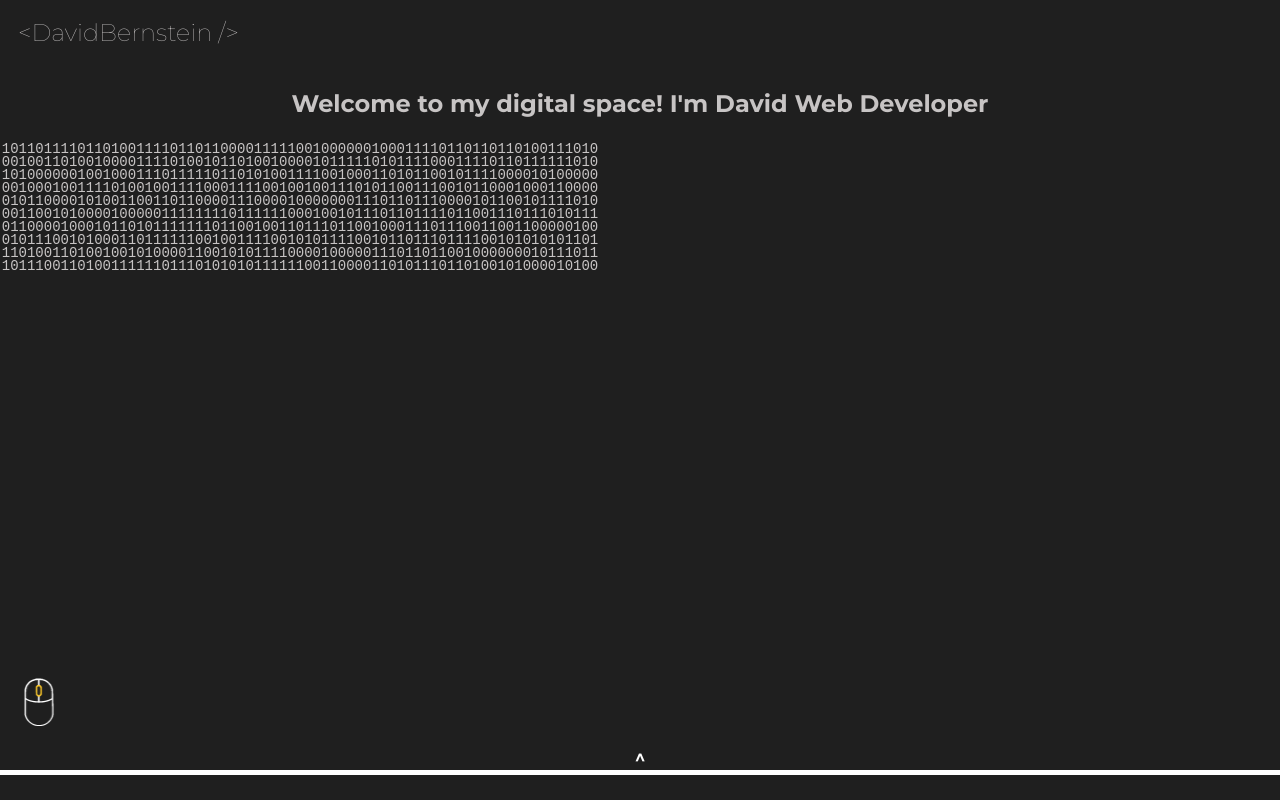
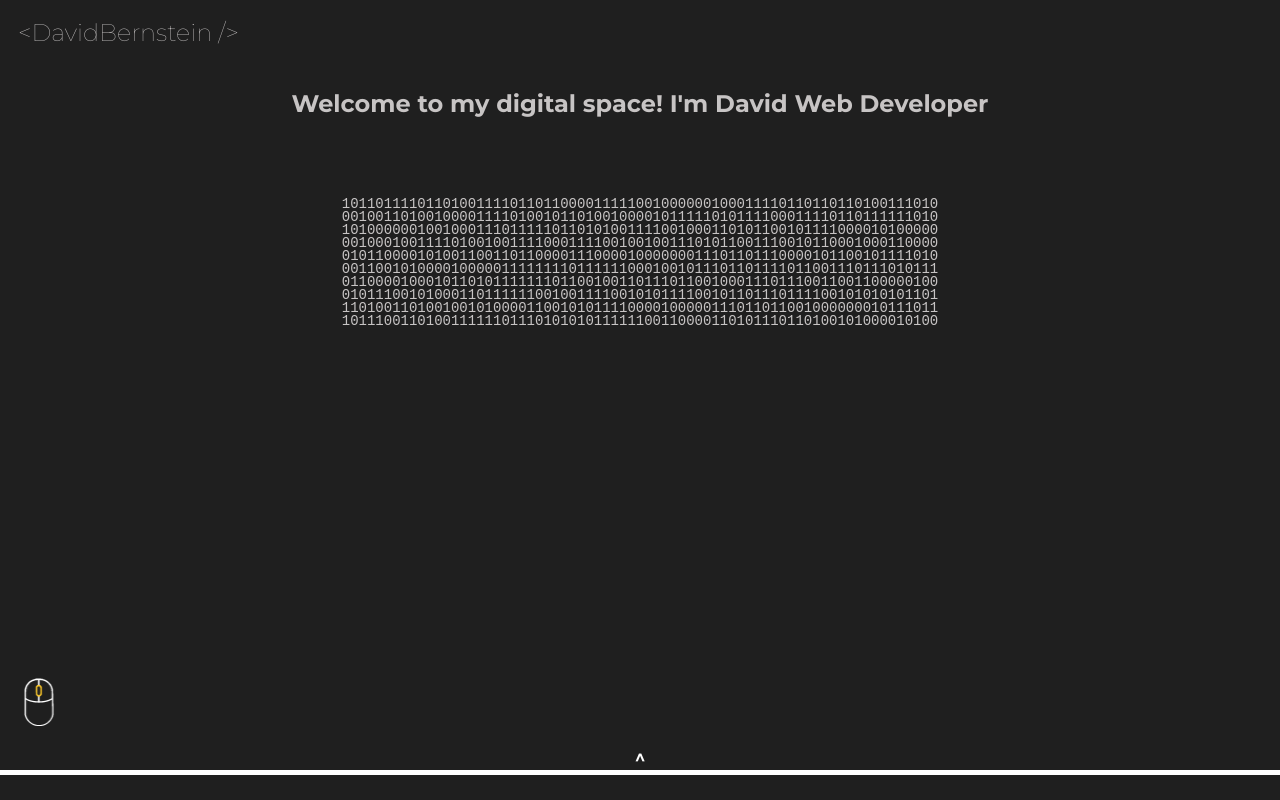
Before and after one commit to Susuvnkl/Portfolio, a React (Vite) app in the folder my-portfolio/: page /#projects in a window 1280 px wide. Shown: the top 800 px of the page. Built offline with nearby package versions, Linux system fonts and the light colour scheme.

Commit message:
updated home page styles

```diff
--- a/my-portfolio/src/pages/HomePage/HomePage.module.scss
+++ b/my-portfolio/src/pages/HomePage/HomePage.module.scss
@@ -2,6 +2,10 @@
   min-height: 100vh;
   width: 100%;
   padding-top: 8vh;
+  .HomePage {
+    display: flex;
+    flex-direction: column;
+    align-items: center;
     .content {
       padding: 25px;
       h1 {
@@ -9,7 +13,9 @@
       }
     }
     .BinaryMouseTrackContainer {
+      margin-top: 55px;
       width: 600px;
       height: 130px;
     }
   }
+}
```
Lines whose indentation alone changed are shown as unchanged.
